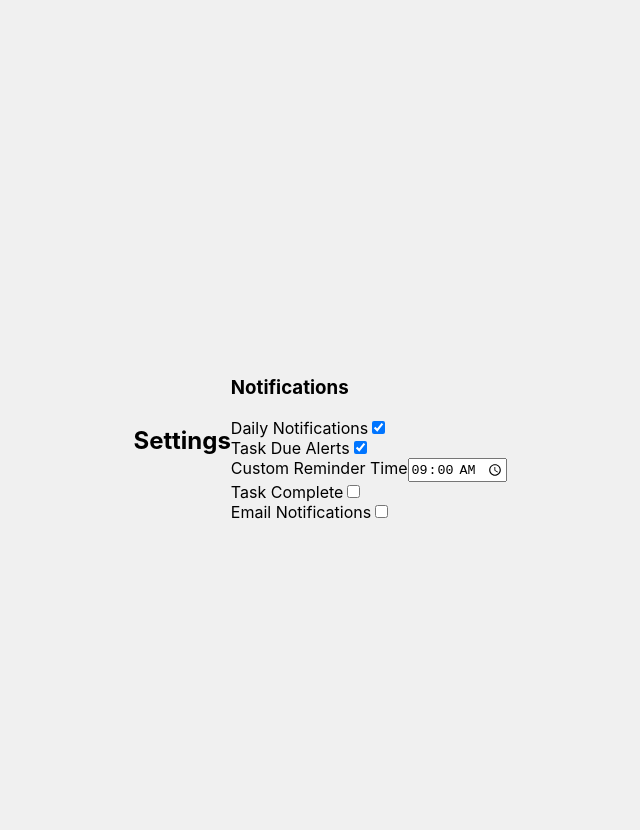
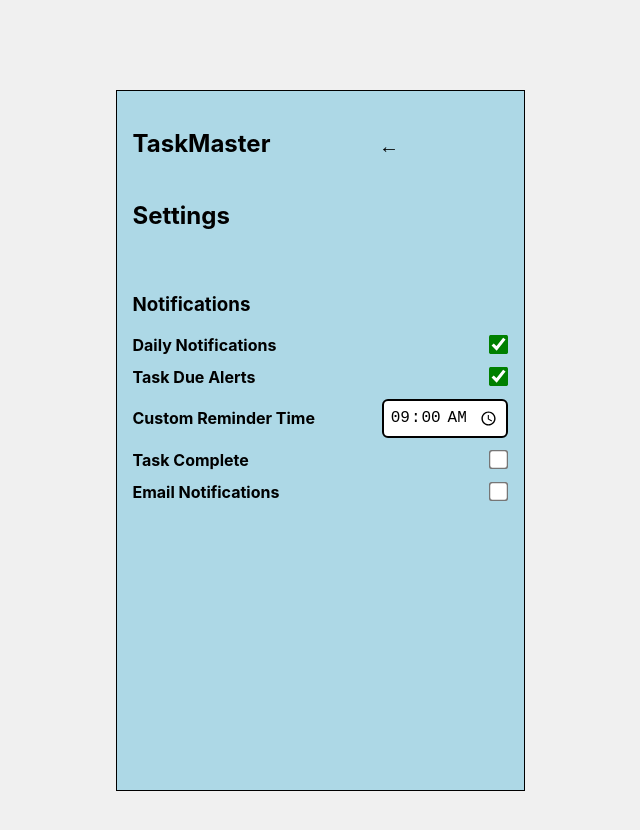
Before and after one commit to matthewlukyanov2/Task-Master, a React (Create React App) app in the folder taskmaster-app/: page /settings/notifications in a window 1280 px wide. Shown: the top 830 px of the page, without its empty margins (320-960 px from the left). Built offline with nearby package versions, Linux system fonts and the light colour scheme.

Commit message:
fixed notifcationprefences div settings to match other settings css styling

```diff
--- a/taskmaster-app/src/pages/NotificationPreferences.js
+++ b/taskmaster-app/src/pages/NotificationPreferences.js
@@ -1,17 +1,25 @@
-import React, { useState } from 'react';
-import '../styles/Settings.css';
+import React, { useState } from "react";
+import "../styles/Settings.css";
 
-const NotificationPreferences = () => {
+function NotificationPreferences() {
   const [dailyNotifications, setDailyNotifications] = useState(true);
   const [taskDueAlerts, setTaskDueAlerts] = useState(true);
+  const [reminderTime, setReminderTime] = useState("09:00");
   const [taskComplete, setTaskComplete] = useState(false);
   const [emailNotifications, setEmailNotifications] = useState(false);
-  const [reminderTime, setReminderTime] = useState("09:00");
 
   return (
     <div className="settings-container">
+      <div className="settings-wrapper">
+        <div className="settings-header">
+          <h2 className="logo">TaskMaster</h2>
+          <button className="back-button" onClick={() => window.history.back()}>
+            ←
+          </button>
+        </div>
+
         <h2>Settings</h2>
-      <div className="settings-section">
+        <div className="section">
           <h3>Notifications</h3>
 
           <div className="setting-row">
@@ -20,7 +28,6 @@ const NotificationPreferences = () => {
               type="checkbox"
               checked={dailyNotifications}
               onChange={() => setDailyNotifications(!dailyNotifications)}
-            className="switch"
             />
           </div>
 
@@ -30,7 +37,6 @@ const NotificationPreferences = () => {
               type="checkbox"
               checked={taskDueAlerts}
               onChange={() => setTaskDueAlerts(!taskDueAlerts)}
-            className="switch"
             />
           </div>
 
@@ -50,7 +56,6 @@ const NotificationPreferences = () => {
               type="checkbox"
               checked={taskComplete}
               onChange={() => setTaskComplete(!taskComplete)}
-            className="switch"
             />
           </div>
 
@@ -60,12 +65,12 @@ const NotificationPreferences = () => {
               type="checkbox"
               checked={emailNotifications}
               onChange={() => setEmailNotifications(!emailNotifications)}
-            className="switch"
             />
           </div>
         </div>
       </div>
+    </div>
   );
-};
+}
 
 export default NotificationPreferences;
--- a/taskmaster-app/src/styles/Settings.css
+++ b/taskmaster-app/src/styles/Settings.css
@@ -68,3 +68,26 @@
     cursor: pointer;
     text-decoration: underline;
   }
+
+  /* === NotificationPreferences specific styles === */
+
+.setting-row {
+    display: flex;
+    justify-content: space-between;
+    align-items: center;
+    margin: 0.75rem 0;
+    font-weight: bold;
+  }
+
+  .setting-row input[type="checkbox"] {
+    transform: scale(1.5);
+    accent-color: green;
+  }
+
+  .time-input {
+    padding: 6px;
+    border-radius: 6px;
+    border: 2px solid black;
+    font-size: 1rem;
+    background-color: white;
+  }
```
Lines whose indentation alone changed are shown as unchanged.
